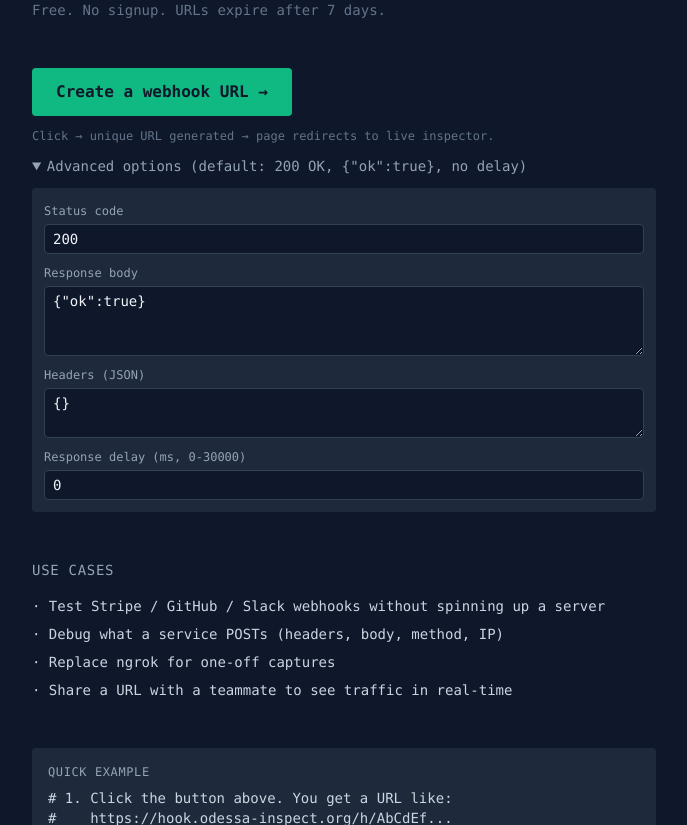
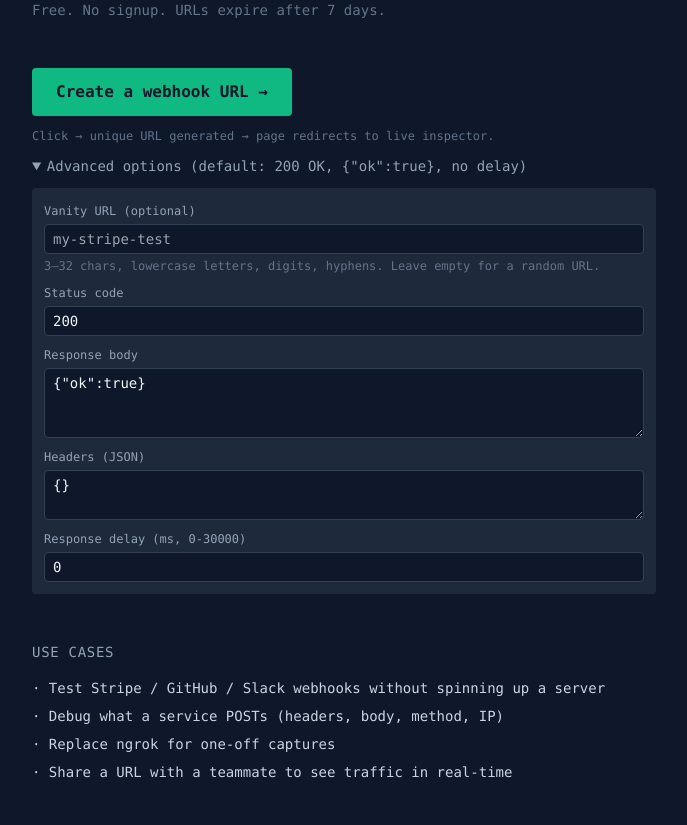
Before and after one commit to quaxsze/webhook-inspector, a Python web app: template src/webhook_inspector/web/app/templates/landing.html in a window 1280 px wide, after a click that opens the changed part. Shown: the part 183-1008 px from the top of the page, without its empty margins (296-983 px from the left). Run offline with Jinja, Linux system fonts and the light colour scheme; the template is opened without the code that fills it, so the values that code supplies are empty; some libraries are stand-ins or nearby versions.

Commit message:
feat(v2.5): landing page vanity URL input + a11y on search

```diff
--- a/src/webhook_inspector/web/app/templates/landing.html
+++ b/src/webhook_inspector/web/app/templates/landing.html
@@ -48,6 +48,15 @@
           </summary>
           <div class="mt-3 space-y-2 bg-slate-800 p-3 rounded">
             <label class="block">
+              <span class="text-slate-400 text-xs">Vanity URL (optional)</span>
+              <input id="adv-slug" name="slug" type="text"
+                     pattern="[a-z0-9][a-z0-9-]{1,30}[a-z0-9]"
+                     maxlength="32"
+                     placeholder="my-stripe-test"
+                     class="block w-full bg-slate-900 border border-slate-700 rounded px-2 py-1 mt-1 font-mono">
+              <span class="block text-slate-500 text-xs mt-1">3&ndash;32 chars, lowercase letters, digits, hyphens. Leave empty for a random URL.</span>
+            </label>
+            <label class="block">
               <span class="text-slate-400 text-xs">Status code</span>
               <input id="adv-status" type="number" min="100" max="599" value="200"
                      class="block w-full bg-slate-900 border border-slate-700 rounded px-2 py-1 mt-1 font-mono">
@@ -88,6 +97,10 @@
           return;
         }
         const payload = { response: { status_code, body, headers, delay_ms } };
+        const slug = document.getElementById("adv-slug").value.trim();
+        if (slug) {
+          payload.slug = slug;
+        }
 
         const errEl = document.getElementById("create-error");
         errEl.textContent = "";
--- a/src/webhook_inspector/web/app/templates/viewer.html
+++ b/src/webhook_inspector/web/app/templates/viewer.html
@@ -34,6 +34,7 @@
       <input type="search"
              name="q"
              placeholder="Search captured requests..."
+             aria-label="Search captured requests"
              maxlength="200"
              class="w-full bg-slate-800 border border-slate-700 text-slate-100 rounded px-3 py-2 text-sm font-mono placeholder-slate-500 focus:outline-none focus:border-emerald-400">
     </form>
```
